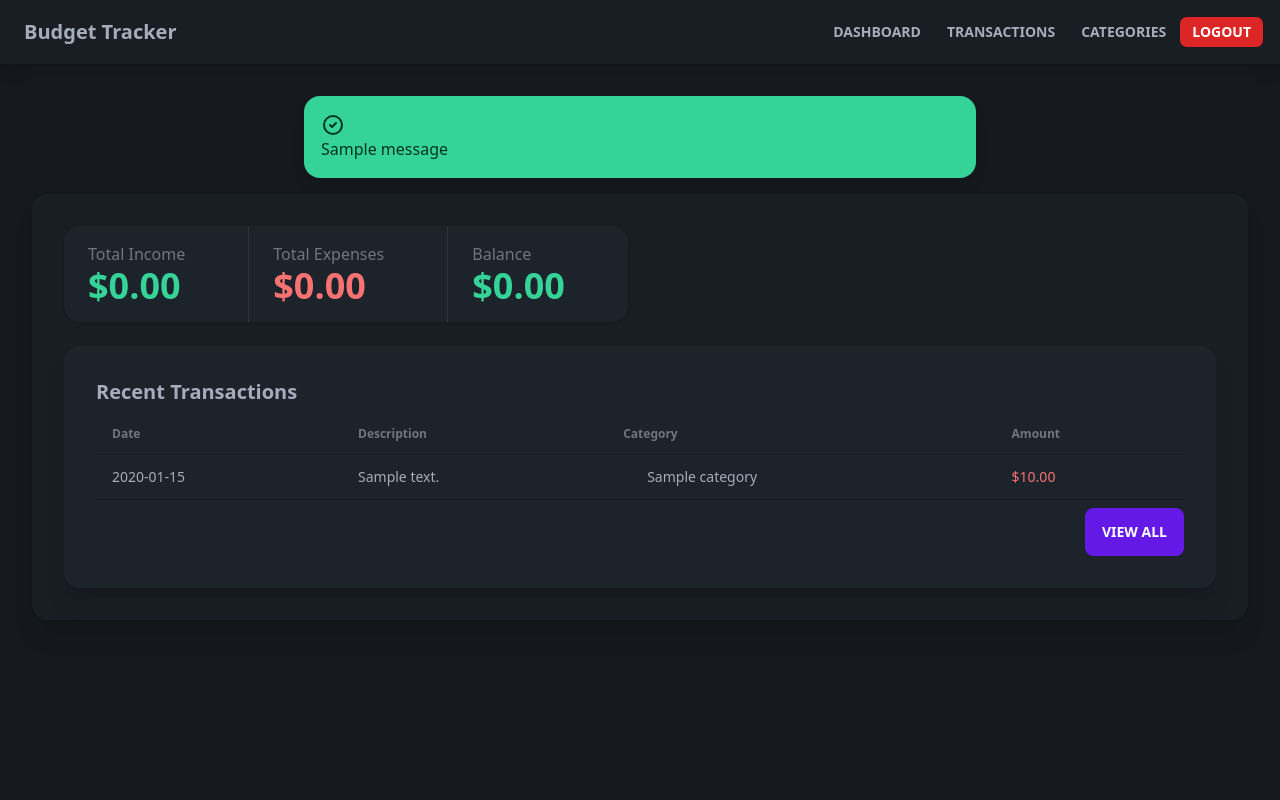
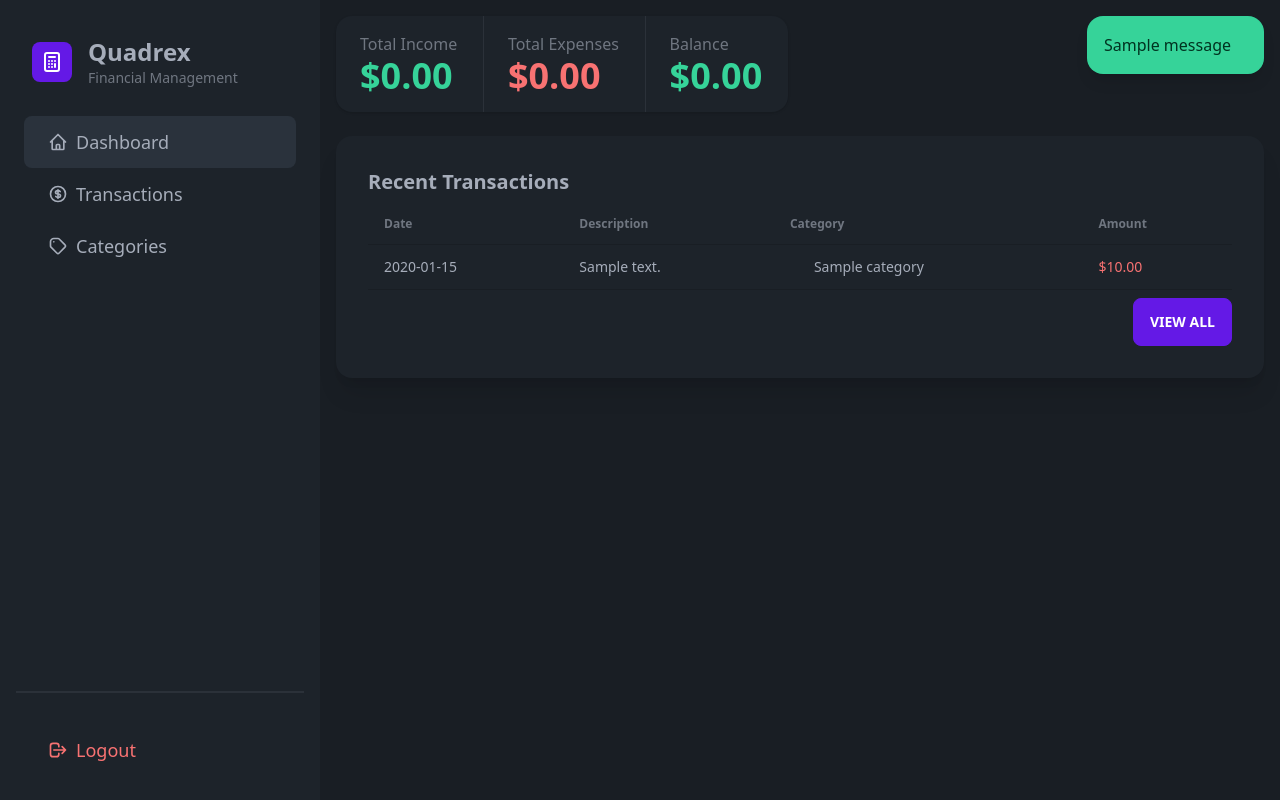
Before and after one commit to eonseed/quadrex, a Flask app: page / in a window 1280 px wide. Run offline with Flask 3, Linux system fonts and the light colour scheme; a user stored in the database is signed in; tables that the repository leaves empty hold one stand-in row (values such as "Sample post"); one stand-in notice (Sample message) is shown; some libraries are stand-ins or nearby versions.

Commit message:
fix: template inheritance and landing page auth flow
- Restructure base.html with single content block and app_content for auth users
- Add landing page with login form for unauthenticated users
- Update index template to use app_content block
- Add Quadrex pronunciation guide (KWA-deks)

```diff
--- a/app/main/routes.py
+++ b/app/main/routes.py
@@ -1,24 +1,29 @@
 from flask import render_template, redirect, url_for
-from flask_login import login_required, current_user
+from flask_login import current_user
 from app.main import bp
 from app.models import Transaction, Category
 from app import db
+from app.auth.forms import LoginForm
 
 @bp.route('/')
 @bp.route('/index')
-@login_required
 def index():
-    transactions = Transaction.query.filter_by(user_id=current_user.id)\
-        .order_by(Transaction.date.desc()).limit(5).all()
+    if current_user.is_authenticated:
+        transactions = Transaction.query.filter_by(user_id=current_user.id)\
+            .order_by(Transaction.date.desc()).limit(5).all()
 
-    # Calculate total income and expenses
-    income = db.session.query(db.func.sum(Transaction.amount))\
-        .filter_by(user_id=current_user.id, type='income').scalar() or 0
-    expenses = db.session.query(db.func.sum(Transaction.amount))\
-        .filter_by(user_id=current_user.id, type='expense').scalar() or 0
+        # Calculate total income and expenses
+        income = db.session.query(db.func.sum(Transaction.amount))\
+            .filter_by(user_id=current_user.id, type='income').scalar() or 0
+        expenses = db.session.query(db.func.sum(Transaction.amount))\
+            .filter_by(user_id=current_user.id, type='expense').scalar() or 0
 
-    return render_template('index.html',
-                         transactions=transactions,
-                         total_income=income,
-                         total_expenses=expenses,
-                         balance=income - expenses)
+        return render_template('index.html',
+                             transactions=transactions,
+                             total_income=income,
+                             total_expenses=expenses,
+                             balance=income - expenses)
+
+    # Show landing page with login form for unauthenticated users
+    form = LoginForm()
+    return render_template('landing.html', form=form)
--- a/app/templates/base.html
+++ b/app/templates/base.html
@@ -3,192 +3,112 @@
 <head>
     <meta charset="UTF-8">
     <meta name="viewport" content="width=device-width, initial-scale=1.0">
-    <title>{% block title %}{% endblock %} - Budget Tracker</title>
-    <script src="https://unpkg.com/htmx.org@1.9.4"></script>
-    <script src="https://unpkg.com/hyperscript.org@0.9.12"></script>
+    <title>{% block title %}{% endblock %} - Quadrex</title>
+    <script src="https://unpkg.com/htmx.org@1.9.6"></script>
+    <link href="https://cdn.jsdelivr.net/npm/daisyui@3.9.4/dist/full.css" rel="stylesheet" type="text/css" />
     <script src="https://cdn.tailwindcss.com"></script>
-    <link href="https://cdn.jsdelivr.net/npm/daisyui@3.7.3/dist/full.css" rel="stylesheet" type="text/css" />
-    <script>
-        tailwind.config = {
-            theme: {
-                extend: {
-                    colors: {
-                        primary: '#0EA5E9',  // sky-500
-                        'primary-focus': '#0284C7',  // sky-600
-                        'primary-content': '#F0F9FF',  // sky-50
-                        accent: '#14B8A6',  // teal-500
-                        'accent-focus': '#0D9488',  // teal-600
-                        'accent-content': '#F0FDFA',  // teal-50
-                    }
-                }
-            }
-        }
-    </script>
-    <style>
-        /* Custom focus styles for better accessibility */
-        .input:focus, .select:focus, .checkbox:focus, .btn:focus {
-            outline: 2px solid #0EA5E9;
-            outline-offset: 2px;
-        }
+</head>
+<body class="min-h-screen bg-base-200">
+    {% with messages = get_flashed_messages(with_categories=true) %}
+        {% if messages %}
+            <div class="fixed top-4 right-4 z-50">
+                {% for category, message in messages %}
+                    <div class="alert alert-{{ category }} mb-4 shadow-lg">
+                        <span>{{ message }}</span>
+                    </div>
+                {% endfor %}
+            </div>
+        {% endif %}
+    {% endwith %}
 
-        /* Custom transitions */
-        .btn {
-            transition: all 0.2s ease-in-out;
-        }
+    {% block content %}
+    {% if current_user.is_authenticated %}
+    <div class="drawer lg:drawer-open">
+        <input id="drawer" type="checkbox" class="drawer-toggle" />
 
-        .btn:hover {
-            transform: translateY(-1px);
-        }
-
-        /* Custom form styling */
-        .form-control {
-            position: relative;
-            margin-bottom: 1.5rem;
-        }
-
-        .input, .select {
-            transition: border-color 0.2s ease-in-out;
-        }
-
-        /* Modal animations */
-        .modal {
-            transition: opacity 0.2s ease-in-out;
-        }
-
-        .modal[open] {
-            opacity: 1;
-        }
-
-        .modal:not([open]) {
-            opacity: 0;
-            pointer-events: none;
-        }
-
-        .modal-box {
-            transition: transform 0.2s ease-in-out;
-        }
-
-        .modal[open] .modal-box {
-            transform: translateY(0);
-        }
-
-        .modal:not([open]) .modal-box {
-            transform: translateY(-50px);
-        }
-
-        .label-text {
-            font-weight: 500;
-        }
-
-        .input-bordered:focus {
-            border-color: #0EA5E9;
-            box-shadow: 0 0 0 1px #0EA5E9;
-        }
-    </style>
-</head>
-<body class="min-h-screen bg-base-300">
-    <div class="drawer">
-        <input id="my-drawer-3" type="checkbox" class="drawer-toggle" />
-        <div class="drawer-content flex flex-col">
+        <div class="drawer-content flex flex-col min-h-screen">
             <!-- Navbar -->
-            <div class="w-full navbar bg-base-200 shadow-lg">
-                <div class="flex-none lg:hidden">
-                    <label for="my-drawer-3" class="btn btn-square btn-ghost">
-                        <svg xmlns="http://www.w3.org/2000/svg" fill="none" viewBox="0 0 24 24" class="inline-block w-6 h-6 stroke-current">
+            <div class="navbar bg-base-100 lg:hidden">
+                <div class="flex-none">
+                    <label for="drawer" class="btn btn-square btn-ghost drawer-button">
+                        <svg xmlns="http://www.w3.org/2000/svg" fill="none" viewBox="0 0 24 24" class="inline-block w-5 h-5 stroke-current">
                             <path stroke-linecap="round" stroke-linejoin="round" stroke-width="2" d="M4 6h16M4 12h16M4 18h16"></path>
                         </svg>
                     </label>
                 </div>
-                <div class="flex-1 px-2 mx-2">
-                    <a href="{{ url_for('main.index') }}" class="text-xl font-bold">Budget Tracker</a>
-                </div>
-                <div class="flex-none hidden lg:block">
-                    <ul class="menu menu-horizontal">
-                        {% if current_user.is_authenticated %}
-                            <li><a href="{{ url_for('main.index') }}" class="btn btn-ghost btn-sm">Dashboard</a></li>
-                            <li><a href="{{ url_for('transactions.list') }}" class="btn btn-ghost btn-sm">Transactions</a></li>
-                            <li><a href="{{ url_for('categories.list') }}" class="btn btn-ghost btn-sm">Categories</a></li>
-                            <li><a href="{{ url_for('auth.logout') }}" class="btn bg-red-600 hover:bg-red-700 text-white btn-sm" aria-label="Logout">Logout</a></li>
-                        {% else %}
-                            <li><a href="{{ url_for('auth.login') }}" class="btn btn-primary btn-sm">Login</a></li>
-                            <li><a href="{{ url_for('auth.register') }}" class="btn btn-accent btn-sm">Register</a></li>
-                        {% endif %}
-                    </ul>
+                <div class="flex-1">
+                    <a class="text-xl font-bold">Quadrex</a>
                 </div>
             </div>
 
             <!-- Main Content -->
-            <div class="container mx-auto p-4 lg:p-8">
-                {% with messages = get_flashed_messages(with_categories=true) %}
-                    {% if messages %}
-                        {% for category, message in messages %}
-                            <div role="alert" class="alert alert-{{ category }} shadow-lg mb-4 max-w-2xl mx-auto">
-                                <div>
-                                    {% if category == 'success' %}
-                                        <svg xmlns="http://www.w3.org/2000/svg" class="stroke-current flex-shrink-0 h-6 w-6" fill="none" viewBox="0 0 24 24"><path stroke-linecap="round" stroke-linejoin="round" stroke-width="2" d="M9 12l2 2 4-4m6 2a9 9 0 11-18 0 9 9 0 0118 0z" /></svg>
-                                    {% else %}
-                                        <svg xmlns="http://www.w3.org/2000/svg" class="stroke-current flex-shrink-0 h-6 w-6" fill="none" viewBox="0 0 24 24"><path stroke-linecap="round" stroke-linejoin="round" stroke-width="2" d="M12 9v2m0 4h.01m-6.938 4h13.856c1.54 0 2.502-1.667 1.732-3L13.732 4c-.77-1.333-2.694-1.333-3.464 0L3.34 16c-.77 1.333.192 3 1.732 3z"/></svg>
-                                    {% endif %}
-                                    <span>{{ message }}</span>
-                                </div>
-                            </div>
-                        {% endfor %}
-                    {% endif %}
-                {% endwith %}
-                <div class="bg-base-200 rounded-box shadow-xl p-6 lg:p-8">
-                    {% block content %}{% endblock %}
+            <main class="flex-1 p-4">
+                {% block app_content %}{% endblock %}
+            </main>
+        </div>
+
+        <!-- Sidebar -->
+        <div class="drawer-side z-40">
+            <label for="drawer" aria-label="close sidebar" class="drawer-overlay"></label>
+
+            <div class="menu p-4 w-80 min-h-full bg-base-100 text-base-content">
+                <!-- App Logo -->
+                <div class="flex items-center gap-4 px-4 py-5">
+                    <div class="w-10 h-10 rounded-lg bg-primary flex items-center justify-center">
+                        <svg class="w-6 h-6 text-primary-content" fill="none" stroke="currentColor" viewBox="0 0 24 24">
+                            <path stroke-linecap="round" stroke-linejoin="round" stroke-width="2" d="M9 7h6m0 10v-3m-3 3h.01M9 17h.01M9 14h.01M12 14h.01M15 11h.01M12 11h.01M9 11h.01M7 21h10a2 2 0 002-2V5a2 2 0 00-2-2H7a2 2 0 00-2 2v14a2 2 0 002 2z"/>
+                        </svg>
+                    </div>
+                    <div>
+                        <h1 class="text-2xl font-bold">Quadrex</h1>
+                        <p class="text-sm text-base-content/60">Financial Management</p>
+                    </div>
+                </div>
+
+                <ul class="menu menu-lg rounded-box">
+                    <li>
+                        <a href="{{ url_for('main.index') }}" class="{{ 'active' if request.endpoint == 'main.index' }}">
+                            <svg class="w-5 h-5" fill="none" stroke="currentColor" viewBox="0 0 24 24">
+                                <path stroke-linecap="round" stroke-linejoin="round" stroke-width="2" d="M3 12l2-2m0 0l7-7 7 7M5 10v10a1 1 0 001 1h3m10-11l2 2m-2-2v10a1 1 0 01-1 1h-3m-6 0a1 1 0 001-1v-4a1 1 0 011-1h2a1 1 0 011 1v4a1 1 0 001 1m-6 0h6"/>
+                            </svg>
+                            Dashboard
+                        </a>
+                    </li>
+                    <li>
+                        <a href="{{ url_for('transactions.list') }}" class="{{ 'active' if request.endpoint.startswith('transactions.') }}">
+                            <svg class="w-5 h-5" fill="none" stroke="currentColor" viewBox="0 0 24 24">
+                                <path stroke-linecap="round" stroke-linejoin="round" stroke-width="2" d="M12 8c-1.657 0-3 .895-3 2s1.343 2 3 2 3 .895 3 2-1.343 2-3 2m0-8c1.11 0 2.08.402 2.599 1M12 8V7m0 1v8m0 0v1m0-1c-1.11 0-2.08-.402-2.599-1M21 12a9 9 0 11-18 0 9 9 0 0118 0z"/>
+                            </svg>
+                            Transactions
+                        </a>
+                    </li>
+                    <li>
+                        <a href="{{ url_for('categories.list') }}" class="{{ 'active' if request.endpoint.startswith('categories.') }}">
+                            <svg class="w-5 h-5" fill="none" stroke="currentColor" viewBox="0 0 24 24">
+                                <path stroke-linecap="round" stroke-linejoin="round" stroke-width="2" d="M7 7h.01M7 3h5c.512 0 1.024.195 1.414.586l7 7a2 2 0 010 2.828l-7 7a2 2 0 01-2.828 0l-7-7A1.994 1.994 0 013 12V7a4 4 0 014-4z"/>
+                            </svg>
+                            Categories
+                        </a>
+                    </li>
+                </ul>
+
+                <div class="mt-auto">
+                    <div class="divider"></div>
+                    <ul class="menu menu-lg rounded-box">
+                        <li>
+                            <a href="{{ url_for('auth.logout') }}" class="text-error">
+                                <svg class="w-5 h-5" fill="none" stroke="currentColor" viewBox="0 0 24 24">
+                                    <path stroke-linecap="round" stroke-linejoin="round" stroke-width="2" d="M17 16l4-4m0 0l-4-4m4 4H7m6 4v1a3 3 0 01-3 3H6a3 3 0 01-3-3V7a3 3 0 013-3h4a3 3 0 013 3v1"/>
+                                </svg>
+                                Logout
+                            </a>
+                        </li>
+                    </ul>
                 </div>
             </div>
         </div>
-
-        <!-- Sidebar Menu (Mobile) -->
-        <div class="drawer-side">
-            <label for="my-drawer-3" class="drawer-overlay"></label>
-            <ul class="menu p-4 w-80 h-full bg-base-200">
-                {% if current_user.is_authenticated %}
-                    <li class="menu-title">
-                        <span>Navigation</span>
-                    </li>
-                    <li><a href="{{ url_for('main.index') }}">Dashboard</a></li>
-                    <li><a href="{{ url_for('transactions.list') }}">Transactions</a></li>
-                    <li><a href="{{ url_for('categories.list') }}">Categories</a></li>
-                    <li class="menu-title mt-4">
-                        <span>Account</span>
-                    </li>
-                    <li><a href="{{ url_for('auth.logout') }}">Logout</a></li>
-                {% else %}
-                    <li><a href="{{ url_for('auth.login') }}">Login</a></li>
-                    <li><a href="{{ url_for('auth.register') }}">Register</a></li>
-                {% endif %}
-            </ul>
-        </div>
     </div>
-
-    <!-- Global Modal -->
-    <dialog id="global-modal" class="modal">
-        <div class="modal-box">
-            <div id="modal-content">
-                <!-- Modal content will be loaded here -->
-            </div>
-        </div>
-        <form method="dialog" class="modal-backdrop">
-            <button>close</button>
-        </form>
-    </dialog>
-
-    <script>
-        // HTMX event handlers
-        document.body.addEventListener('htmx:afterSwap', function(evt) {
-            if (evt.detail.target.id === 'modal-content') {
-                document.getElementById('global-modal').showModal();
-            }
-        });
-
-        document.body.addEventListener('htmx:beforeSwap', function(evt) {
-            if (evt.detail.target.id === 'transactions-grid' || evt.detail.target.id === 'categories-grid') {
-                document.getElementById('global-modal').close();
-            }
-        });
-    </script>
+    {% endif %}
+    {% endblock %}
 </body>
 </html>
--- a/app/templates/index.html
+++ b/app/templates/index.html
@@ -2,7 +2,7 @@
 
 {% block title %}Dashboard{% endblock %}
 
-{% block content %}
+{% block app_content %}
 <div class="grid grid-cols-1 lg:grid-cols-2 gap-6 mb-6">
     <!-- Summary Cards -->
     <div class="stats shadow">
```
Also changed, not shown: README.md.
